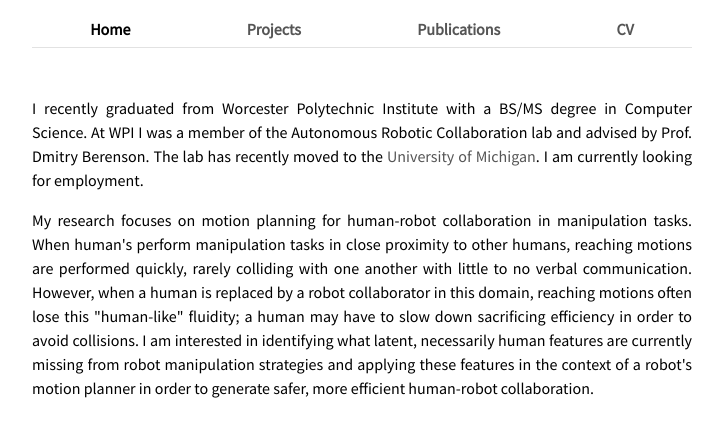
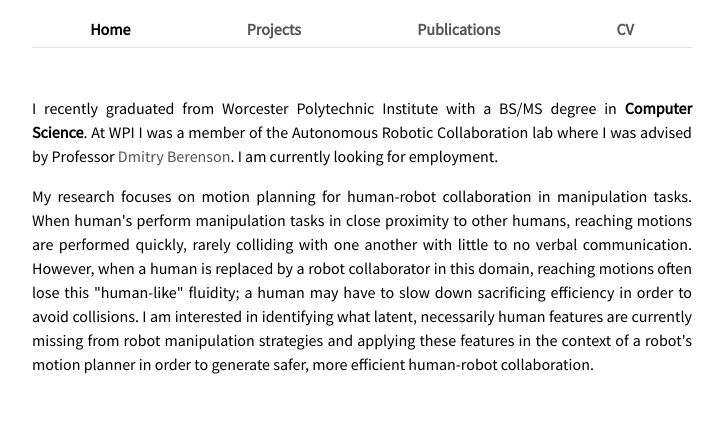
Before and after one commit to rafihayne/rafihayne.github.io, a plain HTML site: page index.html in a window 1280 px wide. Shown: the part 167-604 px from the top of the page, without its empty margins (278-1002 px from the left). Drawn offline with Linux system fonts and the light colour scheme.

Commit message:
change intro blurb

```diff
--- a/index.html
+++ b/index.html
@@ -34,7 +34,7 @@
 		</nav>
 
         <section class="content-section">
-           <p>I recently graduated from Worcester Polytechnic Institute with a BS/MS degree in Computer Science.  At WPI I was a member of the Autonomous Robotic Collaboration lab and advised by Prof. Dmitry Berenson.  The lab has recently moved to the <a href="http://arm.eecs.umich.edu">University of Michigan</a>.  I am currently looking for employment.</p>
+           <p>I recently graduated from Worcester Polytechnic Institute with a BS/MS degree in <b>Computer Science</b>.  At WPI I was a member of the Autonomous Robotic Collaboration lab where I was advised by Professor <a href="http://web.eecs.umich.edu/~dmitryb/">Dmitry Berenson</a>.  I am currently looking for employment.</p>
 
            <p>My research focuses on motion planning for human-robot collaboration in manipulation tasks.  When human's perform manipulation tasks in close proximity to other humans, reaching motions are performed quickly, rarely colliding with one another with little to no verbal communication.  However, when a human is replaced by a robot collaborator in this domain, reaching motions often lose this "human-like" fluidity; a human may have to slow down sacrificing efficiency in order to avoid collisions.  I am interested in identifying what latent, necessarily human features are currently missing from robot manipulation strategies and applying these features in the context of a robot's motion planner in order to generate safer, more efficient human-robot collaboration.</p>
 
```
